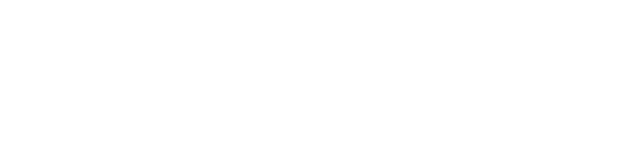
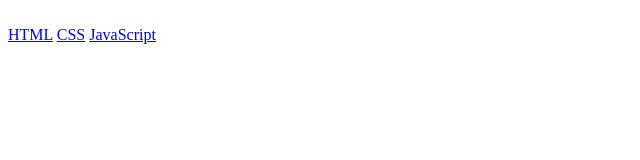
Before and after one commit to MerlinoCode/FreeCodeCamp, a plain HTML site: page ResponsiveWebDesign/ProductLandingPage/index.html in a window 1280 px wide. Shown: the whole page, without its empty margins (0-640 px from the left). Drawn offline with Linux system fonts and the light colour scheme.

Commit message:
User Stories #1-#5 parcialmente terminadas

```diff
--- a/ResponsiveWebDesign/ProductLandingPage/index.html
+++ b/ResponsiveWebDesign/ProductLandingPage/index.html
@@ -4,9 +4,17 @@
     <meta charset="UTF-8">
     <meta name="viewport" content="width=device-width, initial-scale=1.0">
     <meta http-equiv="X-UA-Compatible" content="ie=edge">
+    <link rel="stylesheet" href="style.css">
     <title>Product Landing Page</title>
 </head>
 <body>
-
+    <header id="header">
+        <img id="header-img" src="">
+        <nav id="nav-bar">
+            <a href="/html/" class="nav-item">HTML</a>
+            <a href="/css/" class="nav-item">CSS</a>
+            <a href="/js/" class="nav-item">JavaScript</a>
+        </nav>
+    </header>
 </body>
 </html>
```
